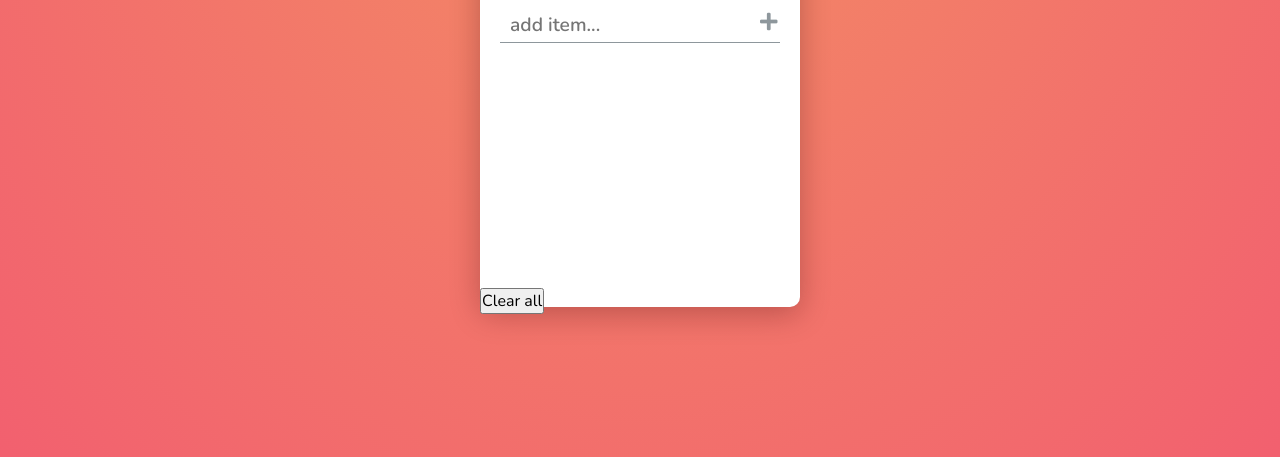
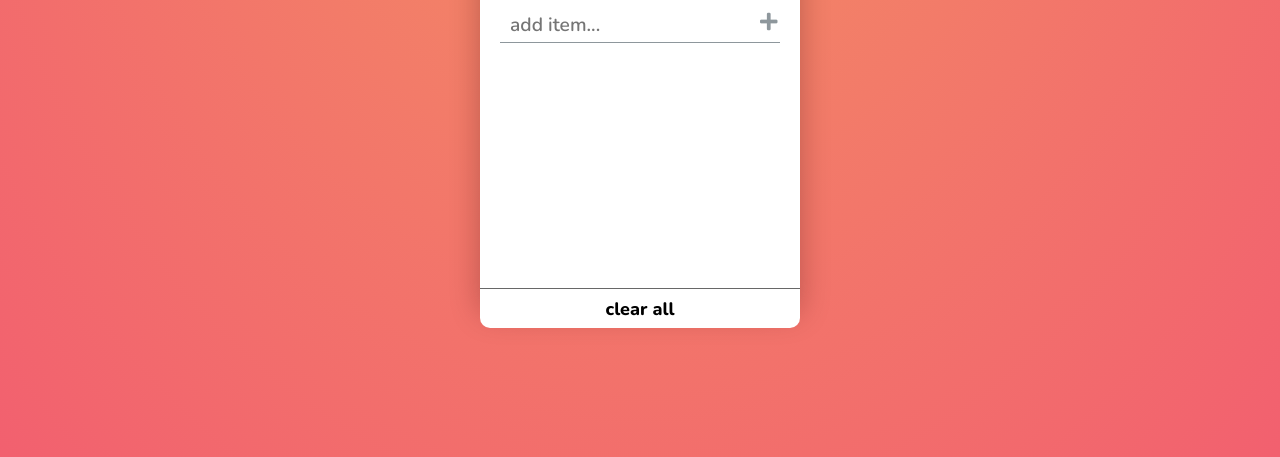
Before and after one commit to andreluas/market-list, a plain HTML site: page public/index.html in a window 1280 px wide. Shown: the part 343-800 px from the top of the page. Drawn offline with nearby package versions, Linux system fonts and the light colour scheme.

Commit message:
clearAll button styled

```diff
--- a/public/src/styles/style.css
+++ b/public/src/styles/style.css
@@ -99,6 +99,20 @@ button, input, select, textarea {
     margin-top: 5px;
     font-size: 20px;
     color: #8e979c;
+}
+
+.clearAll {
+    border: none;
+    text-transform: lowercase;
+    font-weight: 800;
+    font-size: 18px;
+    width: 320px;
+    height: 40px;
+    padding: 2%;
+    border-radius: 0 0 10px 10px;
+    background-color: #fff;
+    border-top: 1px solid #2c2c2cb7;
+    cursor: pointer;
 }
 
 .content ul.todos {
```
